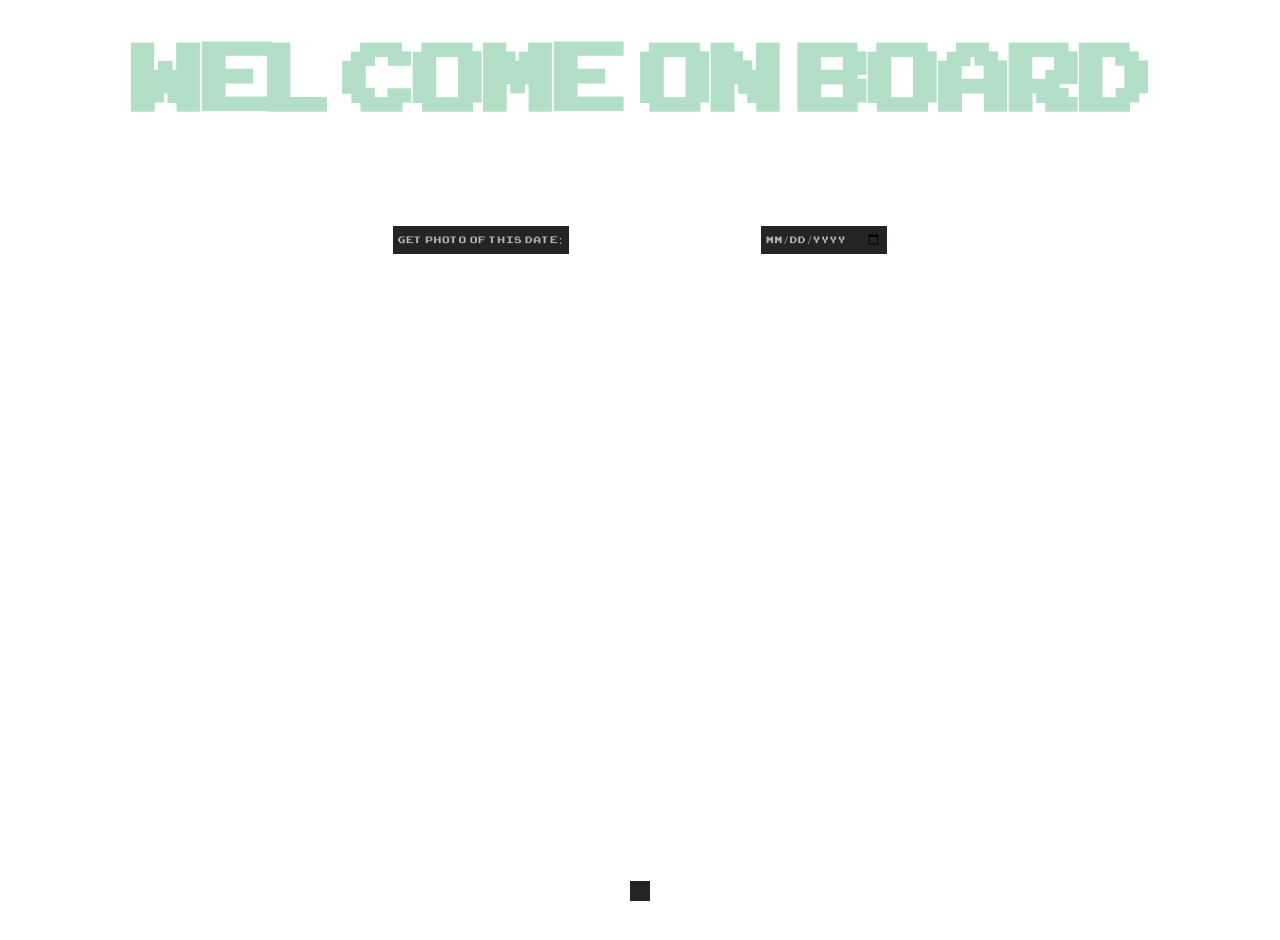
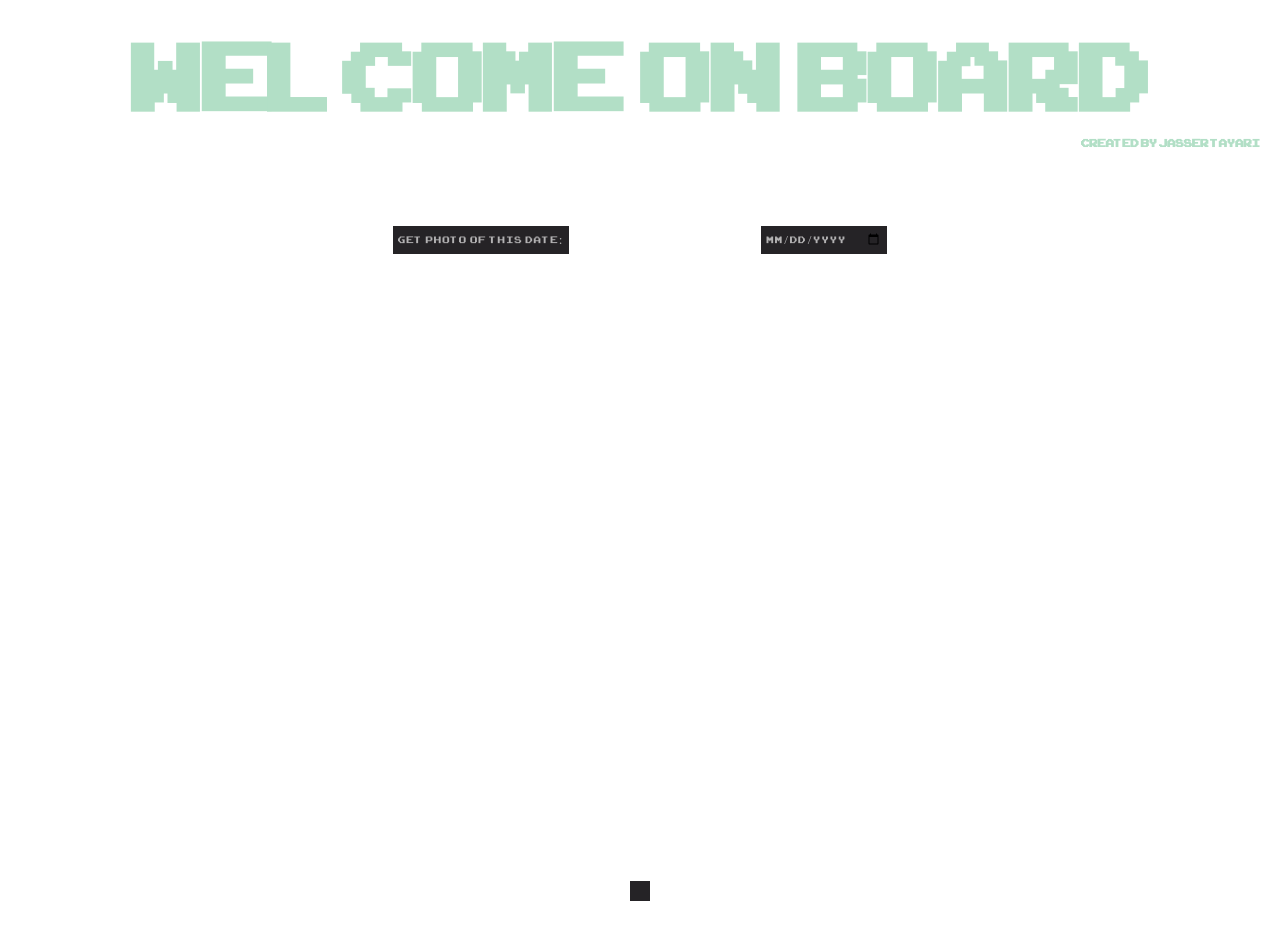
Before and after one commit to JasserTayari101/tayarispace, a plain HTML site: page index.html in a window 1280 px wide. Drawn offline with Linux system fonts and the light colour scheme.

Commit message:
added name

```diff
--- a/style.scss
+++ b/style.scss
@@ -27,6 +27,14 @@ body{
     text-align: center;
     margin: 2vh auto 10vh auto;
     text-shadow: 0 0 15px white;
+    position: relative;
+}
+#title::after{
+    content: "Created by Jasser Tayari";
+    position: absolute;
+    bottom: -5px;
+    right: 20px;
+    font-size: 15px;
 }
 .input-single{
     // text-align: center;
```
Also changed, not shown: style.css, 1 other file.
